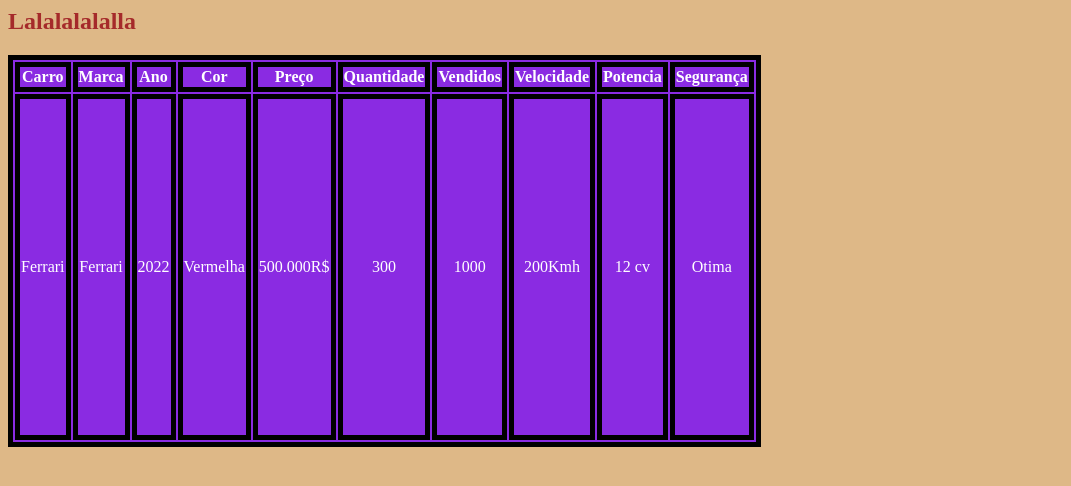
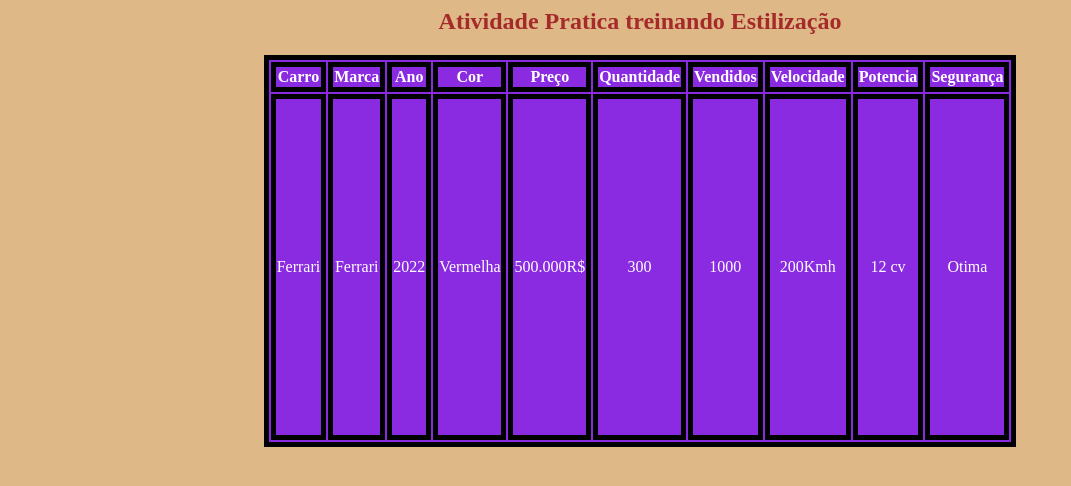
Before and after one commit to Glauber8289/Aprendendo-Front-end, a plain HTML site: page index.html in a window 1280 px wide. Shown: the whole page, without its empty margins (0-1071 px from the left). Drawn offline with Linux system fonts and the light colour scheme.

Commit message:
Finalizando atividade Front end

```diff
--- a/css/estilo.css
+++ b/css/estilo.css
@@ -1,13 +1,12 @@
-h2{color:brown}
+h2{color:brown;text-align: center;}
 
 body {background-color:burlywood;}
 
 table {background-color:blueviolet;}
 
 .text{color:white;}
-table {height: 50%;}
+table {height: 50%;margin-left: auto;margin-right: auto;}
 table {width: 50%;}
 table, th, td {
-    border: 5px solid black;
+    border: 5px solid black;text-align: center;
  }
- table,th,td {text-align: center;}
--- a/index.html
+++ b/index.html
@@ -5,7 +5,7 @@
 <body>
 
 
-<h2>Lalalalalalla</h2>
+<h2>Atividade Pratica treinando Estilização</h2>
 <table class="text">
      <thead>
       <tr>
```
